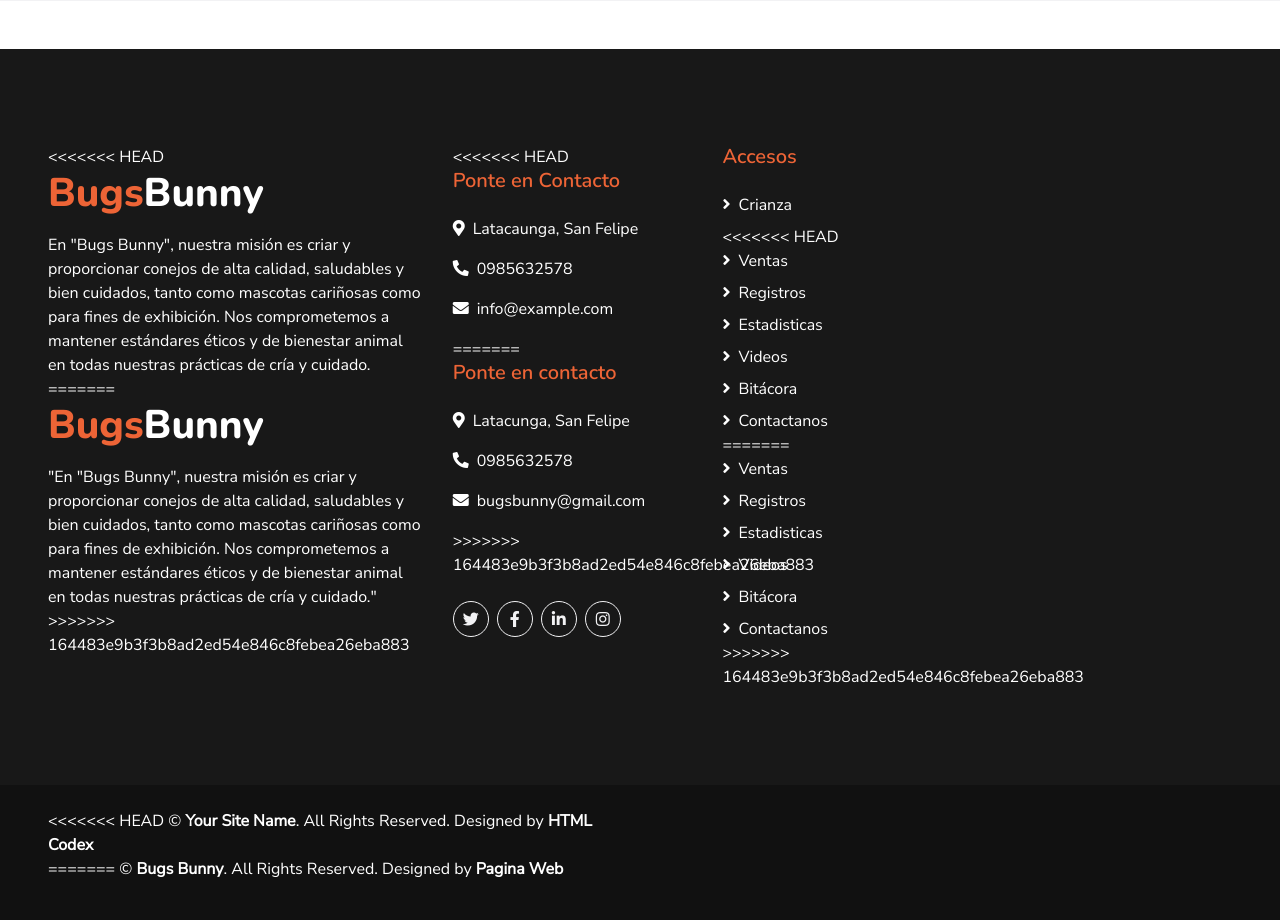
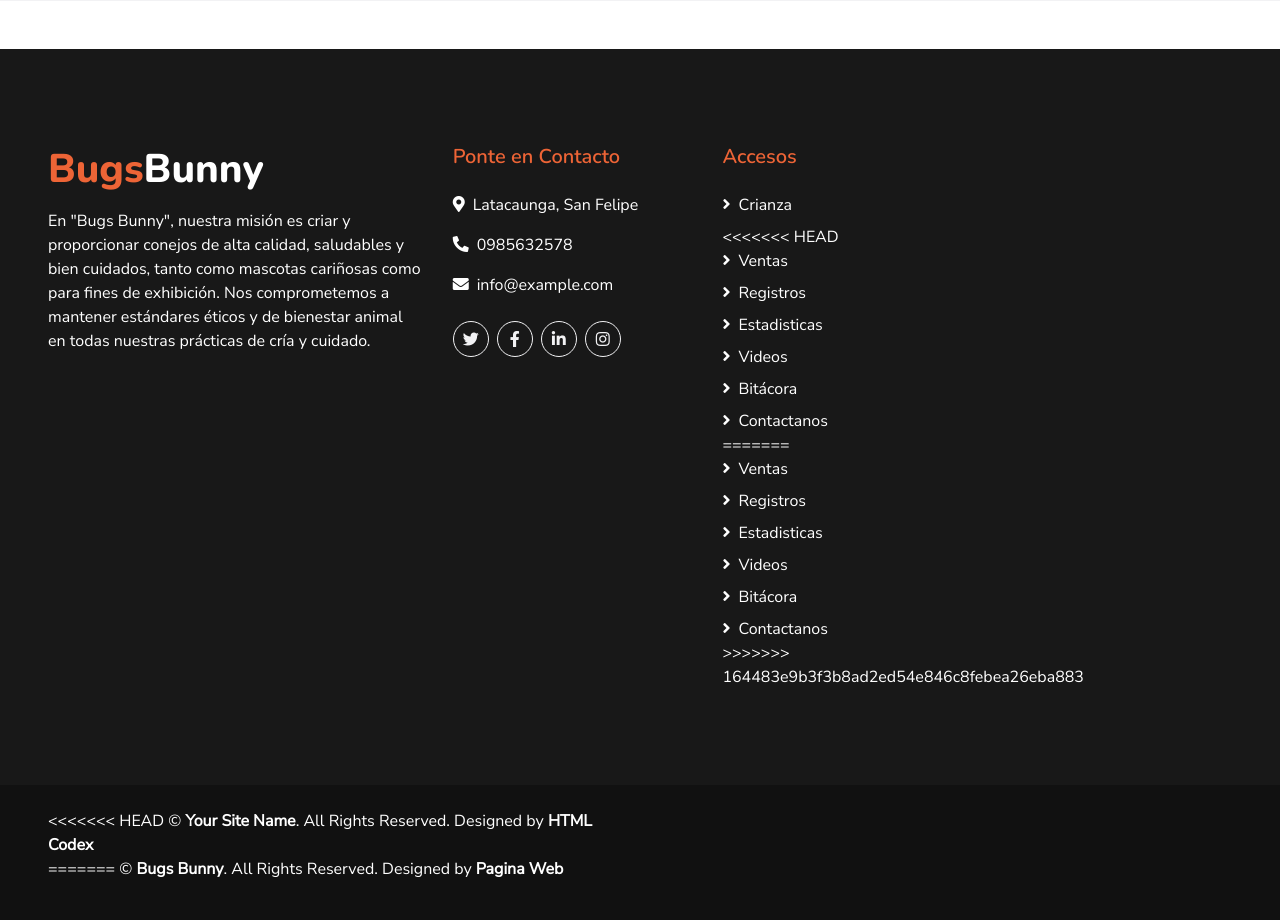
Before and after one commit to Rename22/proyecto_conejo, a PHP site: page /videos.html in a window 1280 px wide. Shown: the part 2131-3051 px from the top of the page. Run offline with PHP 8.4, Linux system fonts and the light colour scheme; some libraries are stand-ins or nearby versions.

Commit message:
error video y estadistica

```diff
--- a/bitacora.html
+++ b/bitacora.html
@@ -79,13 +79,8 @@
                         </div>
                     </div>
                     <a href="registro.php" class="nav-item nav-link">Registros</a>
-<<<<<<< HEAD
                     <a href="estadistico.html" class="nav-item nav-link">Estadistica</a>
                     <a href="booking.html" class="nav-item nav-link">Videos</a>
-=======
-                    <a href="price.html" class="nav-item nav-link">Estadistica</a>
-                    <a href="videos.html" class="nav-item nav-link">Videos</a>
->>>>>>> 80b535170ff8694c7afbfc55a4204222761858a4
                     <a href="bitacora.html" class="nav-item nav-link">Bitácora   </a>
                     <a href="contact.html" class="nav-item nav-link">Contactanos</a>
                 </div>
--- a/bitacora2.html
+++ b/bitacora2.html
@@ -79,13 +79,8 @@
                         </div>
                     </div>
                     <a href="registro.php" class="nav-item nav-link">Registros</a>
-<<<<<<< HEAD
                     <a href="estadistico.html" class="nav-item nav-link">Estadistica</a>
                     <a href="booking.html" class="nav-item nav-link">Videos</a>
-=======
-                    <a href="price.html" class="nav-item nav-link">Estadistica</a>
-                    <a href="videos.html" class="nav-item nav-link">Videos</a>
->>>>>>> 80b535170ff8694c7afbfc55a4204222761858a4
                     <a href="bitacora.html" class="nav-item nav-link">Bitácora   </a>
                     <a href="contact.html" class="nav-item nav-link">Contactanos</a>
                 </div>
--- a/bitacora3.html
+++ b/bitacora3.html
@@ -79,13 +79,8 @@
                         </div>
                     </div>
                     <a href="registro.php" class="nav-item nav-link">Registros</a>
-<<<<<<< HEAD
                     <a href="estadistico.html" class="nav-item nav-link">Estadistica</a>
                     <a href="booking.html" class="nav-item nav-link">Videos</a>
-=======
-                    <a href="price.html" class="nav-item nav-link">Estadistica</a>
-                    <a href="videos.html" class="nav-item nav-link">Videos</a>
->>>>>>> 80b535170ff8694c7afbfc55a4204222761858a4
                     <a href="bitacora.html" class="nav-item nav-link">Bitácora   </a>
                     <a href="contact.html" class="nav-item nav-link">Contactanos</a>
                 </div>
--- a/blog.html
+++ b/blog.html
@@ -79,13 +79,8 @@
                         </div>
                     </div>
                     <a href="registro.php" class="nav-item nav-link ">Registros</a>
-<<<<<<< HEAD
                     <a href="estadistico.html" class="nav-item nav-link">Estadistica</a>
                     <a href="booking.html" class="nav-item nav-link">Videos</a>
-=======
-                    <a href="price.html" class="nav-item nav-link">Estadistica</a>
-                    <a href="videos.html" class="nav-item nav-link">Videos</a>
->>>>>>> 80b535170ff8694c7afbfc55a4204222761858a4
                     <a href="blog.html" class="nav-item nav-link ">Bitacora   </a>
                     <a href="contact.html" class="nav-item nav-link">Contactanos</a>
                 </div>
--- a/contact.html
+++ b/contact.html
@@ -79,13 +79,8 @@
                         </div>
                     </div>
                     <a href="registro.php" class="nav-item nav-link ">Registros</a>
-<<<<<<< HEAD
                     <a href="estadistico.html" class="nav-item nav-link">Estadistica</a>
                     <a href="booking.html" class="nav-item nav-link">Videos</a>
-=======
-                    <a href="price.html" class="nav-item nav-link">Estadistica</a>
-                    <a href="videos.html" class="nav-item nav-link">Videos</a>
->>>>>>> 80b535170ff8694c7afbfc55a4204222761858a4
                     <a href="blog.html" class="nav-item nav-link ">Bitácora   </a>
                     <a href="contact.html" class="nav-item nav-link active">Contáctanos</a>
                 </div>
--- a/registro.php
+++ b/registro.php
@@ -111,13 +111,8 @@ $result = $conn->query($sql);
                         </div>
                     </div>
                     <a href="registro.php" class="nav-item nav-link active">Registros</a>
-<<<<<<< HEAD
                     <a href="price.html" class="nav-item nav-link">Estadistica</a>
                     <a href="videos.html" class="nav-item nav-link">Videos</a>
-=======
-                    <a href="estadistico.html" class="nav-item nav-link">Estadistica</a>
-                    <a href="booking.html" class="nav-item nav-link">Videos</a>
->>>>>>> 08d2566fffe8d6769eec40f32a1591bb3e66daec
                     <a href="blog.html" class="nav-item nav-link ">Bitacora</a>
                     <a href="contact.html" class="nav-item nav-link">Contactanos</a>
                 </div>
--- a/registro_ventas.php
+++ b/registro_ventas.php
@@ -84,13 +84,8 @@ $result = $conn->query($sql);
                         </div>
                     </div>
                     <a href="registro.php" class="nav-item nav-link ">Registros</a>
-<<<<<<< HEAD
                     <a href="price.html" class="nav-item nav-link">Estadistica</a>
                     <a href="videos.html" class="nav-item nav-link">Videos</a>
-=======
-                    <a href="estadistico.html" class="nav-item nav-link">Estadistica</a>
-                    <a href="booking.html" class="nav-item nav-link">Videos</a>
->>>>>>> 08d2566fffe8d6769eec40f32a1591bb3e66daec
                     <a href="blog.html" class="nav-item nav-link ">Bitacora</a>
                     <a href="contact.html" class="nav-item nav-link">Contactanos</a>
                 </div>
--- a/single.html
+++ b/single.html
@@ -79,13 +79,8 @@
                         </div>
                     </div>
                     <a href="service.html" class="nav-item nav-link">Registros</a>
-<<<<<<< HEAD
                     <a href="estadistico.html" class="nav-item nav-link">Estadistica</a>
                     <a href="booking.html" class="nav-item nav-link">Videos</a>
-=======
-                    <a href="price.html" class="nav-item nav-link">Estadistica</a>
-                    <a href="videos.html" class="nav-item nav-link">Videos</a>
->>>>>>> 80b535170ff8694c7afbfc55a4204222761858a4
                     <a href="booking.html" class="nav-item nav-link">Bitacora   </a>
                     <a href="contact.html" class="nav-item nav-link">Contactanos</a>
                 </div>
--- a/ventas.php
+++ b/ventas.php
@@ -89,13 +89,8 @@ $result = $conn->query($sql);
                         </div>
                     </div>
                     <a href="registro.php" class="nav-item nav-link ">Registros</a>
-<<<<<<< HEAD
                     <a href="price.html" class="nav-item nav-link">Estadistica</a>
                     <a href="videos.html" class="nav-item nav-link">Videos</a>
-=======
-                    <a href="estadistico.html" class="nav-item nav-link">Estadistica</a>
-                    <a href="booking.html" class="nav-item nav-link">Videos</a>
->>>>>>> 08d2566fffe8d6769eec40f32a1591bb3e66daec
                     <a href="blog.html" class="nav-item nav-link ">Bitacora   </a>
                     <a href="contact.html" class="nav-item nav-link">Contactanos</a>
                 </div>
--- a/videos.html
+++ b/videos.html
@@ -175,30 +175,17 @@
     <div class="container-fluid bg-dark text-white mt-5 py-5 px-sm-3 px-md-5">
         <div class="row pt-5">
             <div class="col-lg-4 col-md-12 mb-5">
-<<<<<<< HEAD
                 <h1 class="mb-3 display-5 text-capitalize text-white"><span class="text-primary">Bugs</span>Bunny</h1>
                 <p class="m-0">En "Bugs Bunny", nuestra misión es criar y proporcionar conejos de alta calidad, saludables y bien cuidados, tanto como mascotas cariñosas como para fines de exhibición.
                     Nos comprometemos a mantener estándares éticos y de bienestar animal en todas nuestras prácticas de cría y cuidado.</p>
-=======
-                <h1 class="mb-3 display-5 text-capitalize text-white"><span class="text-primary">   Bugs</span>Bunny</h1>
-                <p class="m-0">"En "Bugs Bunny", nuestra misión es criar y proporcionar conejos de alta calidad, saludables y bien cuidados, tanto como mascotas cariñosas como para fines de exhibición.
-                    Nos comprometemos a mantener estándares éticos y de bienestar animal en todas nuestras prácticas de cría y cuidado."</p>
->>>>>>> 164483e9b3f3b8ad2ed54e846c8febea26eba883
             </div>
             <div class="col-lg-8 col-md-12">
                 <div class="row">
                     <div class="col-md-4 mb-5">
-<<<<<<< HEAD
                         <h5 class="text-primary mb-4">Ponte en Contacto</h5>
                         <p><i class="fa fa-map-marker-alt mr-2"></i>Latacaunga, San Felipe</p>
                         <p><i class="fa fa-phone-alt mr-2"></i>0985632578</p>
                         <p><i class="fa fa-envelope mr-2"></i>info@example.com</p>
-=======
-                        <h5 class="text-primary mb-4">Ponte en contacto</h5>
-                        <p><i class="fa fa-map-marker-alt mr-2"></i>Latacunga, San Felipe</p>
-                        <p><i class="fa fa-phone-alt mr-2"></i>0985632578</p>
-                        <p><i class="fa fa-envelope mr-2"></i>bugsbunny@gmail.com</p>
->>>>>>> 164483e9b3f3b8ad2ed54e846c8febea26eba883
                         <div class="d-flex justify-content-start mt-4">
                             <a class="btn btn-outline-light rounded-circle text-center mr-2 px-0" style="width: 36px; height: 36px;" href="#"><i class="fab fa-twitter"></i></a>
                             <a class="btn btn-outline-light rounded-circle text-center mr-2 px-0" style="width: 36px; height: 36px;" href="#"><i class="fab fa-facebook-f"></i></a>
```
